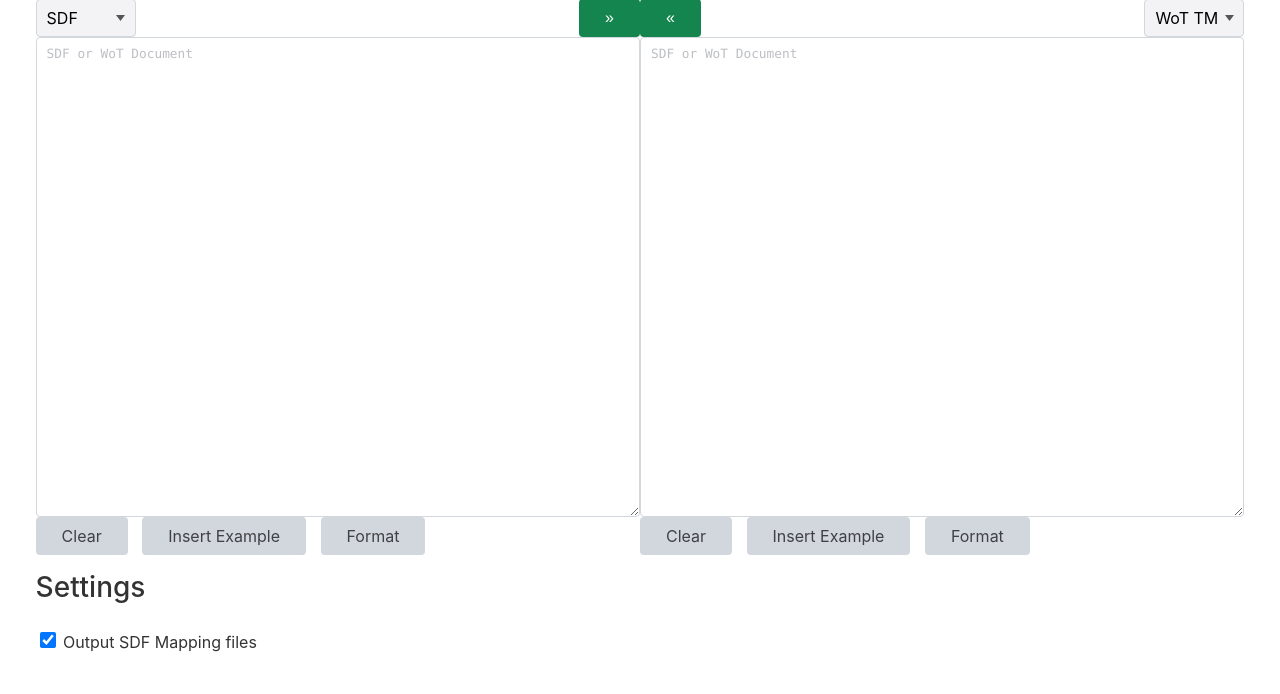
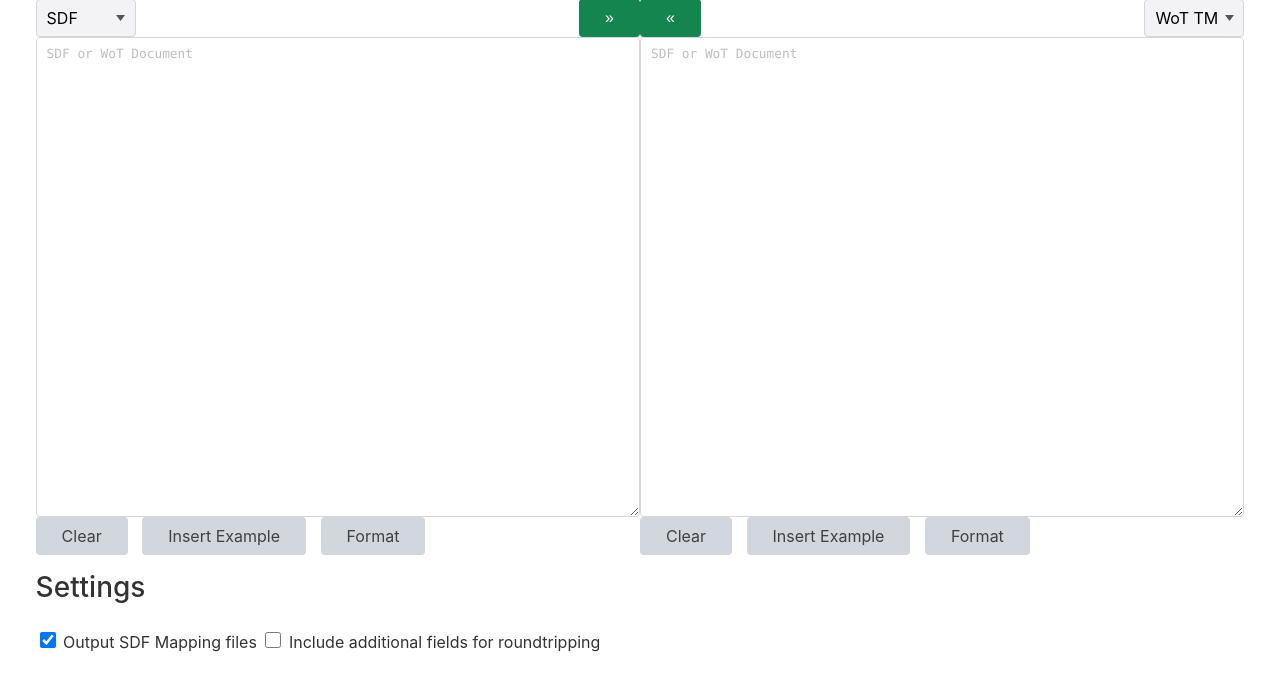
Before and after one commit to JKRhb/sdf-wot-converter-py-demo, a Flask app: page / in a window 1280 px wide. Shown: the part 106-800 px from the top of the page. Run offline with Flask 2, Linux system fonts and the light colour scheme.

Commit message:
feat: allow for roundtripping suppression

```diff
--- a/app.py
+++ b/app.py
@@ -1,4 +1,4 @@
-from typing import Dict
+from typing import Dict, Optional
 from flask import Flask, render_template, request, url_for, jsonify
 from sdf_wot_converter import (
     convert_sdf_to_wot_td,
@@ -30,6 +30,8 @@ def index():
     input2_type = None
     error = None
     output_mapping_files = None
+    include_roundtripping = _determine_roundtripping_inclusion(request.form)
+
     if request.method == "POST":
         input1_type, input2_type = _get_input_types(request)
         input1, input2 = _load_inputs(request)
@@ -49,6 +51,7 @@ def index():
         input2_type=input2_type,
         error=error,
         output_mapping_files=output_mapping_files,
+        include_roundtripping=include_roundtripping,
     )
 
 
@@ -65,17 +68,30 @@ def _process_inputs(request):
 
 def _use_command(command: str, input: Dict, form=None):
     input, sdf_mapping_files = _get_sdf_input(command, input)
+    suppress_roundtripping = not _determine_roundtripping_inclusion(form)
 
     if command == "sdf-to-tm":
-        output = convert_sdf_to_wot_tm(input, sdf_mapping_files=sdf_mapping_files)
+        output = convert_sdf_to_wot_tm(
+            input,
+            sdf_mapping_files=sdf_mapping_files,
+            suppress_roundtripping=suppress_roundtripping,
+        )
     elif command == "sdf-to-td":
-        output = convert_sdf_to_wot_td(input, sdf_mapping_files=sdf_mapping_files)
+        output = convert_sdf_to_wot_td(
+            input,
+            sdf_mapping_files=sdf_mapping_files,
+            suppress_roundtripping=suppress_roundtripping,
+        )
     elif command == "tm-to-sdf":
-        output = convert_wot_tm_to_sdf(input)
+        output = convert_wot_tm_to_sdf(
+            input, suppress_roundtripping=suppress_roundtripping
+        )
     elif command == "tm-to-td":
         output = convert_wot_tm_to_wot_td(input)
     elif command == "td-to-sdf":
-        output = convert_wot_td_to_sdf(input)
+        output = convert_wot_td_to_sdf(
+            input, suppress_roundtripping=suppress_roundtripping
+        )
     elif command == "td-to-tm":
         output = convert_wot_td_to_wot_tm(input)
     else:
@@ -104,6 +120,13 @@ def _get_sdf_input(command: str, input):
         input = input[0]
 
     return input, sdf_mapping_files
+
+
+def _determine_roundtripping_inclusion(form: Optional[dict]):
+    if form is None:
+        return True
+
+    return form.get("include_roundtripping") == "on"
 
 
 def _load_input(request):
--- a/templates/index.html
+++ b/templates/index.html
@@ -59,6 +59,9 @@
         {% if output_mapping_files == None %}
           {% set output_mapping_files = True %}
         {% endif %}
+        {% if include_roundtripping == None %}
+          {% set include_roundtripping = True %}
+        {% endif %}
 
         <section class="grid">
           <div>
@@ -106,6 +109,8 @@
           <h2>Settings</h2>
           <input {% if output_mapping_files %}checked{% endif %} type="checkbox" id="output_mapping_files" name="output_mapping_files">
           <label for="output_mapping_files">Output SDF Mapping files</label>
+          <input {% if include_roundtripping %}checked{% endif %} type="checkbox" id="include_roundtripping" name="include_roundtripping">
+          <label for="include_roundtripping">Include additional fields for roundtripping</label>
         </section>
     </form>
 
```
